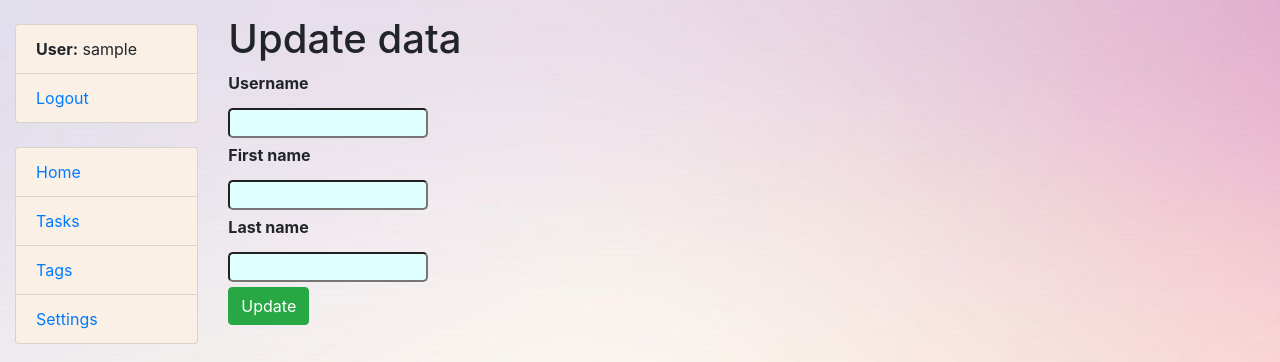
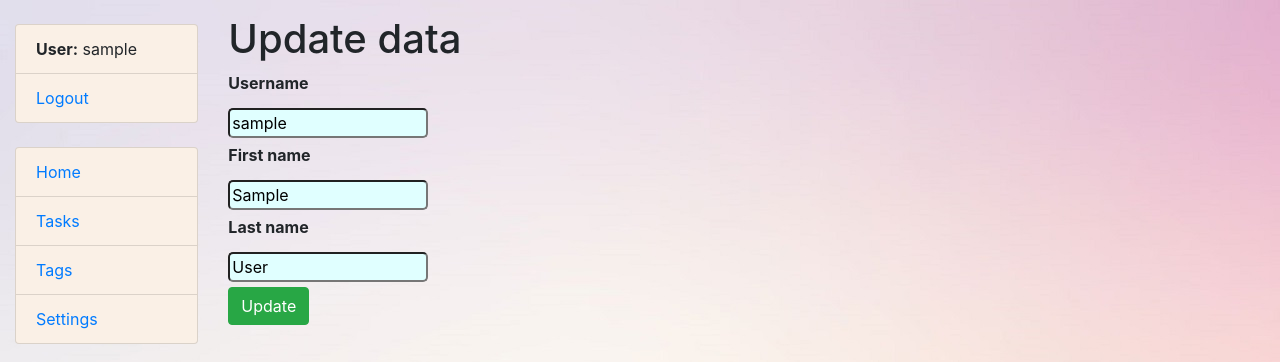
Before and after one commit to pazyn404/todo-list-project, a Django app: page /registration/1/update/ in a window 1280 px wide. Shown: the top 362 px of the page. Run offline with Django 4.2, Linux system fonts and the light colour scheme; the visitor is signed in with stand-in values (Sample User, id 1); data comes from the database, SQL or seed files in the repository.

Commit message:
Add default values to user form

```diff
--- a/templates/registration/update.html
+++ b/templates/registration/update.html
@@ -10,17 +10,17 @@
 
     <div class="item-container">
       <label class="label">Username</label>
-      <input type="text" name="username" class="text" required>
+      <input type="text" name="username" value="{{ user.username }}" class="text" required>
     </div>
 
     <div class="item-container">
       <label class="label">First name</label>
-      <input type="text" name="first_name" class="text" required>
+      <input type="text" name="first_name" value="{{ user.first_name }}" class="text" required>
     </div>
 
     <div class="item-container">
       <label class="label">Last name</label>
-      <input type="text" name="last_name" class="text" required>
+      <input type="text" name="last_name" value="{{ user.last_name }}" class="text" required>
     </div>
 
     {% for error in form.errors.values %}
```
